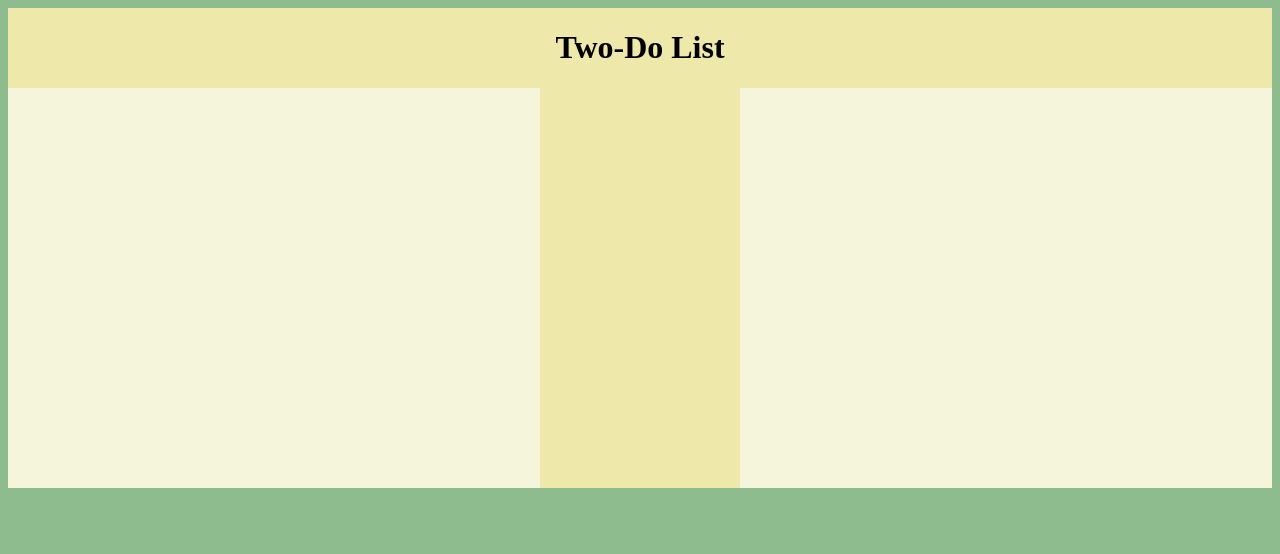
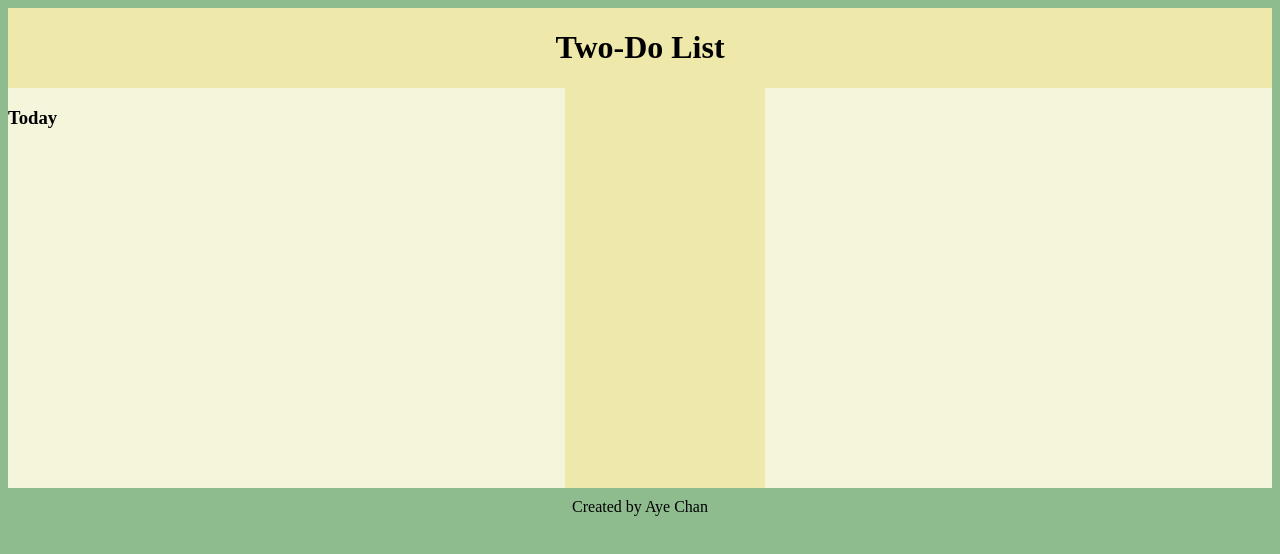
Before and after one commit to ayechanst/to-do-list, a website built with webpack: page dist/index.html in a window 1280 px wide. Built offline with nearby package versions, Linux system fonts and the light colour scheme.

Commit message:
projects.js is properly exported

```diff
--- a/src/index.js
+++ b/src/index.js
@@ -1,49 +1,55 @@
-import { project } from 'projects.js'
-const content = document.getElementById ('content')
+import { ToDoListContainer } from './projects';
 
-export let skeleton = {
-    head: function makeHead() {
-        const titleContainer = document.createElement('div')
-        const title = document.createElement('h1')
+export class skeleton {
+  head() {
+    const content = document.getElementById('content');
+    const titleContainer = document.createElement('div');
+    const title = document.createElement('h1');
     //
-        titleContainer.className = 'title-container'
+    titleContainer.className = 'title-container';
     //
-        title.innerHTML = 'Two-Do List'
+    title.innerHTML = 'Two-Do List';
     //
-        titleContainer.appendChild(title)
-        content.appendChild(titleContainer)
-    },
-    body: function makeBody() {
-        const body = document.createElement('div')
-        const dailyBody = document.createElement('div')
-        const navBar = document.createElement('div')
-        const projectBody = document.createElement('div')
+    titleContainer.appendChild(title);
+    content.appendChild(titleContainer);
+  }
+  body() {
+    const content = document.getElementById('content');
+    const body = document.createElement('div');
+    const dailyBody = document.createElement('div');
+    const navBar = document.createElement('div');
+    const projectBody = document.createElement('div');
     //
-        body.className = 'body'
-        dailyBody.className = 'daily daily-and-project'
-        navBar.className = 'nav-bar'
-        projectBody.className = 'project daily-and-project'
+    body.className = 'body';
+    dailyBody.className = 'daily daily-and-project';
+    navBar.className = 'nav-bar';
+    projectBody.className = 'project daily-and-project';
     //
-        body.appendChild(dailyBody)
-        body.appendChild(navBar)
-        body.appendChild(projectBody)
-        content.appendChild(body)
-    },
-    foot: function makeFoot() {
-        const foot = document.createElement('div')
-        const byLine = document.createElement('div')
+    body.appendChild(dailyBody);
+    body.appendChild(navBar);
+    body.appendChild(projectBody);
+    content.appendChild(body);
+  }
+  foot() {
+    const content = document.getElementById('content');
+    const foot = document.createElement('div');
+    const byLine = document.createElement('div');
     //
-        foot.className = 'foot'
+    foot.className = 'foot';
     //
-        byLine.innerHTML = 'Created by Aye Chan'
+    byLine.innerHTML = 'Created by Aye Chan';
     //
-        foot.appendChild(byLine)
-        content.appendChild(foot)
+    foot.appendChild(byLine);
+    content.appendChild(foot);
+  }
 }
 
-}
+const skeletonHead = new skeleton();
+const skeletonBody = new skeleton();
+const skeletonFoot = new skeleton();
+const daily = new ToDoListContainer();
 
-skeleton.head()
-skeleton.body()
-project.daily()
-skeleton.foot()
+skeletonHead.head();
+skeletonBody.body();
+daily.daily('daily');
+skeletonFoot.foot();
--- a/src/projects.js
+++ b/src/projects.js
@@ -1,18 +1,30 @@
-const daily = document.querySelector('daily')
-
-class ToDoListContainer {
+export class ToDoListContainer {
   constructor(type) {
-        this.type = type
+    this.type = type;
   }
   daily() {
-        const title = document.createElement('h3')
+    const daily = document.querySelector('.daily');
+    const title = document.createElement('h3');
     //
-        title.className = 'section-title'
+    title.className = 'section-title';
     //
-        title.innerHTML = 'Today'
+    title.innerHTML = 'Today';
     //
-        daily.appendChild(title)
+    daily.appendChild(title);
   }
 }
-
-export let project = new ToDoListContainer('daily')
+// export let ToDoListContainer = {
+//     //
+//     title.className = 'section-title';
+//     //
+//     title.innerHTML = 'Today';
+//     //
+//     if (typeof title === 'undefined') {
+//       console.log('fucked up');
+//     } else {
+//       console.log('not fucked up');
+//     }
+//     console.log(title);
+//     console.log(daily);
+//     daily.appendChild(title);
+//   },
```
Also changed, not shown: dist/index.html, dist/main.js. Lines whose indentation alone changed are shown as unchanged.
